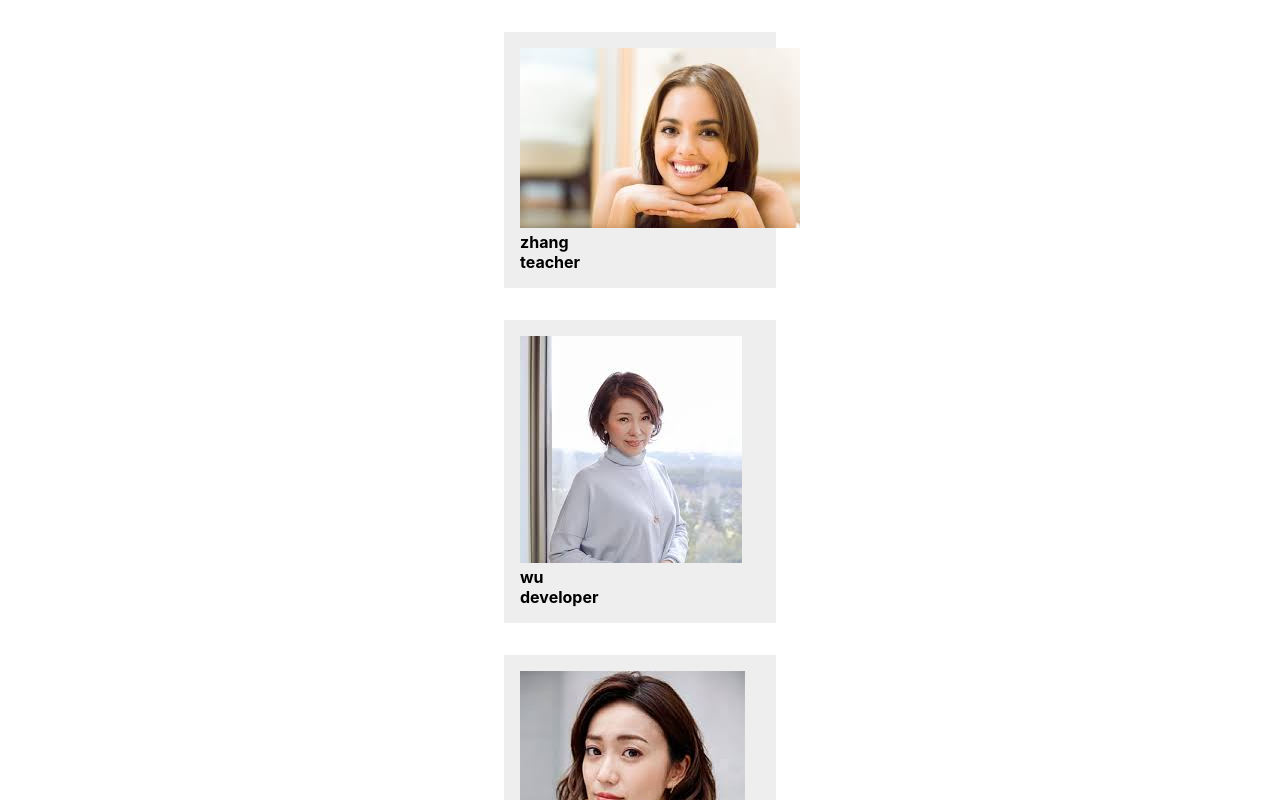
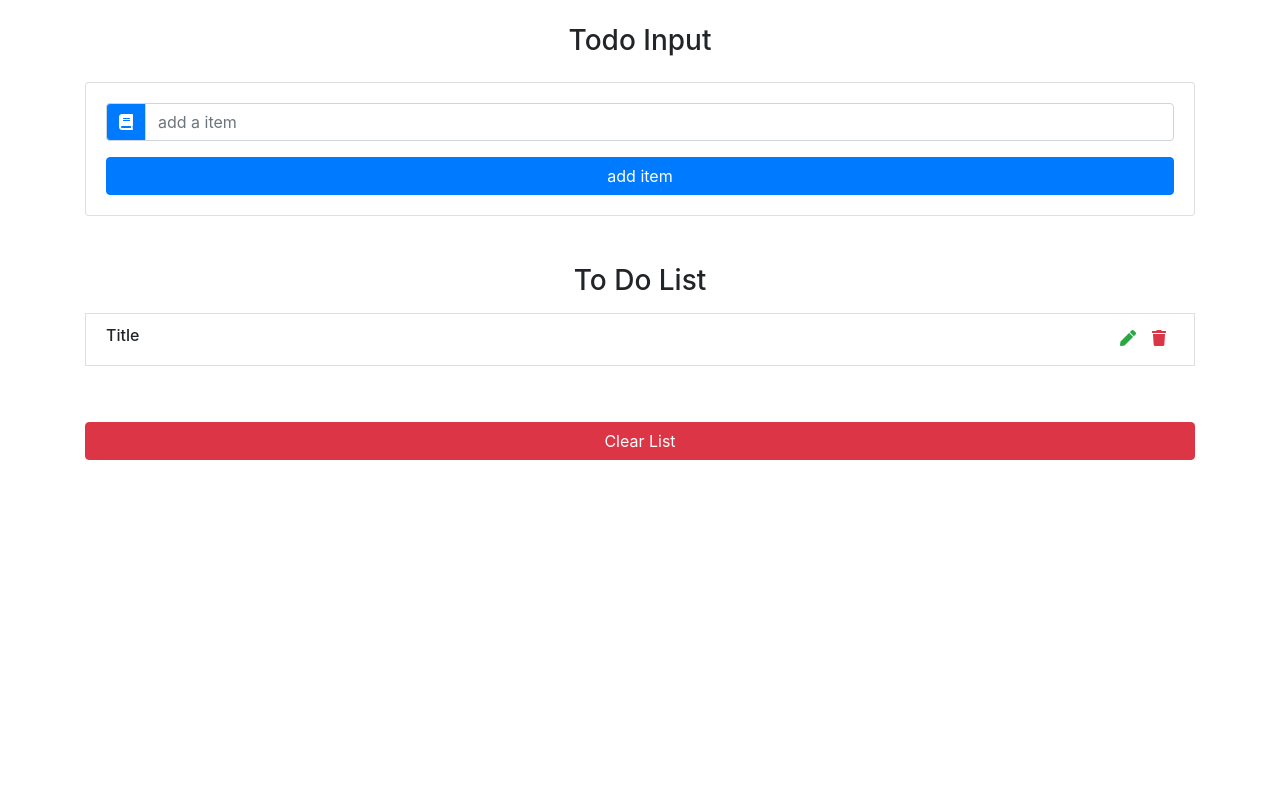
Before and after one commit to no744634936/react_projects, a React (Create React App) app: page / in a window 1280 px wide. Shown: the top 800 px of the page. Built offline with nearby package versions, Linux system fonts and the light colour scheme.

Commit message:
ui design

```diff
--- a/package.json
+++ b/package.json
@@ -6,9 +6,11 @@
     "@testing-library/jest-dom": "^4.2.4",
     "@testing-library/react": "^9.4.0",
     "@testing-library/user-event": "^7.2.1",
+    "bootstrap": "^4.4.1",
     "react": "^16.12.0",
     "react-dom": "^16.12.0",
-    "react-scripts": "3.3.0"
+    "react-scripts": "3.3.0",
+    "uuid": "^3.4.0"
   },
   "scripts": {
     "start": "react-scripts start",
--- a/public/index.html
+++ b/public/index.html
@@ -24,7 +24,10 @@
       work correctly both with client-side routing and a non-root public URL.
       Learn how to configure a non-root public URL by running `npm run build`.
     -->
-    <title>React App</title>
+    <link rel="stylesheet" href="https://use.fontawesome.com/releases/v5.12.0/css/all.css" integrity="sha384-REHJTs1r2ErKBuJB0fCK99gCYsVjwxHrSU0N7I1zl9vZbggVJXRMsv/sLlOAGb4M" crossorigin="anonymous">
+
+
+    <title>Todo list</title>
   </head>
   <body>
     <noscript>You need to enable JavaScript to run this app.</noscript>
--- a/src/App.css
+++ /dev/null
@@ -1,15 +0,0 @@
-*{
-  /* 必写内容 */
-  /* get rid of the padding and margin that is default in every brower */
-  margin:0;
-  padding:0;
-  /* width: 50pxと決まっているなら、paddingとborderもその50pxの中に含まれるようになる */
-  box-sizing: border-box;
-}
-
-.person{
-  background: #eeeeee;
-  width:17rem;
-  padding:1rem;
-  margin: 2rem auto;
-}
--- a/src/App.js
+++ b/src/App.js
@@ -1,63 +1,25 @@
 import React from 'react';
-import './App.css';
+import TodoInput from "./Component/TodoInput"
+import TodoList from "./Component/TodoList"
 
+//
+import "bootstrap/dist/css/bootstrap.min.css"
+import uuid from "uuid";
 const App=()=>{
   return(
-    <PersonList></PersonList>
+      <div className="container">
+        <div className="row">
+          <div className="col-10 mx-auto col-md-8 mt-4">
+            <h3 className="text-capitalze text-center">Todo Input</h3>
+          </div>
+        </div>
+        <TodoInput></TodoInput>
+        <TodoList></TodoList>
+      </div>
   );
 };
 
 
 
-const PersonList=()=>{
-  const people=[
-    {
-      img:1,name:"zhang",job:"teacher"
-    },
-    {
-      img:2,name:"wu",job:"developer"
-    },
-    {
-      img:3,name:"liu",job:"sales man"
-    }
-  ];
-  const peoplelist=people.map((elem)=>{return (<Person person={elem} key={elem["img"]}></Person>)});
-  return(
-    <div>
-        {peoplelist}
-    </div>
-
-    //这种方法写比较繁琐但是可以传children
-    // <div>
-    //   <Person person={people[0]}>a great person</Person>
-    //   <Person person={people[1]}></Person>
-    //   <Person person={people[2]}></Person>
-    // </div>
-
-
-  );
-};
-
-const Person=(props)=>{
-  // console.log(props);
-  const{img,name,job}=props.person;
-  const{children}=props;
-  //记住这个地址并不是App.js 文件相对与1.jpg的路径。而是index.html相对与1.jpg的路径
-
-  const url=`./Picture/${img}.jpg`;
-
-  return(
-    <div className="person">
-      <img src={url} alt=""></img>
-      <div>
-        <h4>{name}</h4>
-        <h4>{job}</h4>
-        {children}
-      </div>
-    </div>
-  );
-};
-
-
 
 export default App;
--- /dev/null
+++ b/src/Component/TodoInput.js
@@ -0,0 +1,25 @@
+import React, { Component } from 'react'
+
+class TodoInput extends Component {
+    render() {
+        return (
+            <div className="card card-body my-3">
+                <form>
+                    <div className="input-group">
+                        {/* 蓝色的书本按钮 */}
+                        <div className="input-group-prepend">
+                            <div className="input-group-text bg-primary text-white">
+                                <i className="fas fa-book"></i>
+                            </div>
+                        </div>
+
+                        <input type="text" className="form-control" placeholder="add a item"/>
+                    </div>
+                    <button className="btn btn-block btn-primary mt-3">add item</button>
+                </form>
+            </div>
+        )
+    }
+}
+
+export default TodoInput
--- /dev/null
+++ b/src/Component/TodoItem.js
@@ -0,0 +1,23 @@
+import React, { Component } from 'react'
+
+class TodoItem extends Component {
+    render() {
+        return (
+            <li className="list-group-item text-capitalize d-flex justify-content-between my-2">
+                <h6>title</h6>
+                <div className="todo-icon">
+                    <span className="mx-2 text-success">
+                        <i className="fas fa-pen"></i>
+                        <i className=""></i>
+                    </span>
+                    <span className="mx-2 text-danger">
+                        <i className="fas fa-trash"></i>
+                        <i className=""></i>
+                    </span>
+                </div>
+            </li>
+        )
+    }
+}
+
+export default TodoItem
--- /dev/null
+++ b/src/Component/TodoList.js
@@ -0,0 +1,22 @@
+import React, { Component } from 'react'
+// import TodoItem from "./TodoItem"  一定要写成./TodoItem
+import TodoItem from "./TodoItem"
+class TodoList extends Component {
+    render() {
+        return (
+            <div>
+                <ul className="list-group my-5">
+                    <h3 className="text-capitalize text-center">
+                        to do list
+                    </h3>
+                    <TodoItem></TodoItem>
+                    <button className="btn btn-danger btn-block text-capitalize mt-5">
+                        clear list
+                    </button>
+                </ul>
+            </div>
+        )
+    }
+}
+
+export default TodoList
```
Also changed, not shown: explain.txt (added), src/logo.svg (deleted), 1 other file (tests, documents, lock files or other folders).
